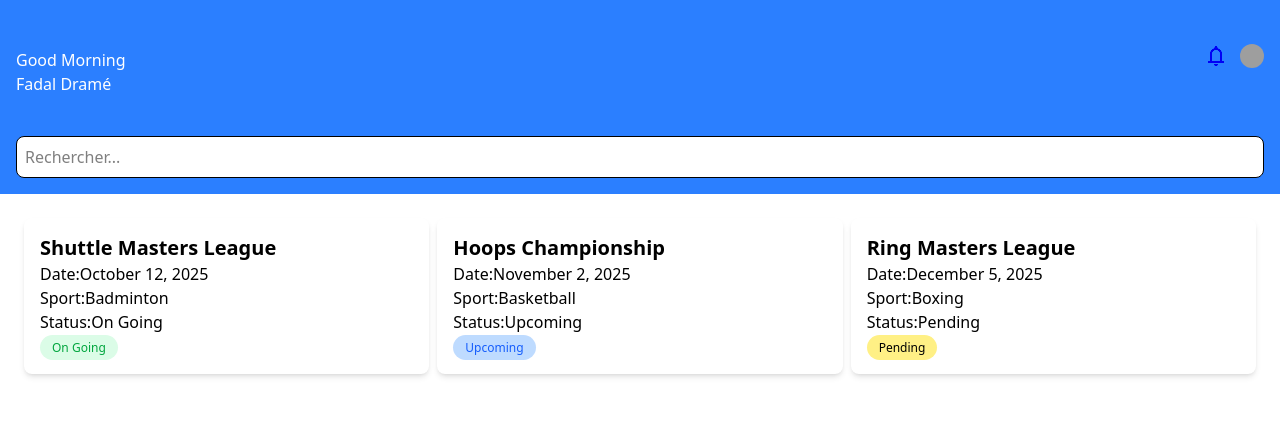
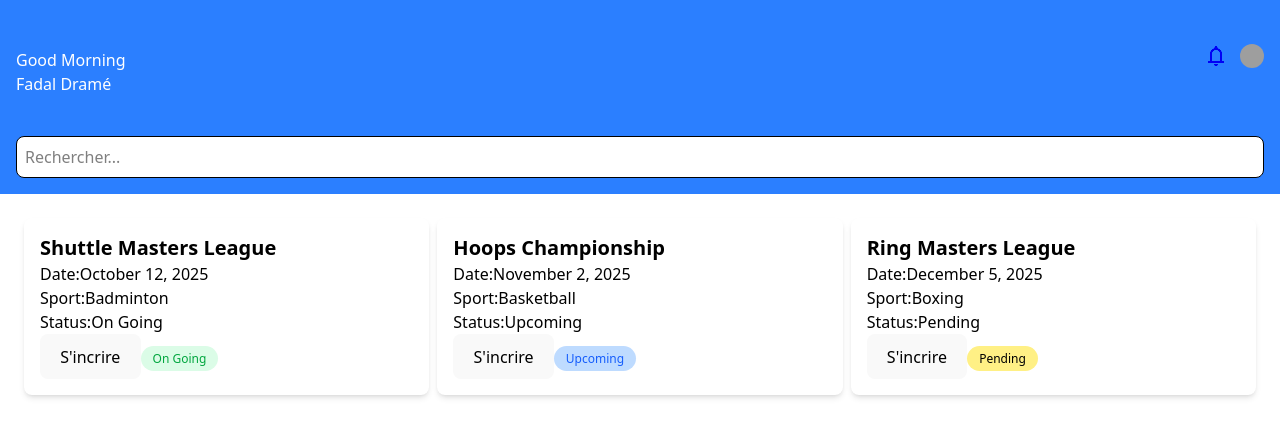
Before and after one commit to fadaldrame97-sys/Gestionnaire-de-Tournois-Sportifs, a React (Vite) app: page / in a window 1280 px wide. Shown: the top 436 px of the page. Built offline with nearby package versions, Linux system fonts and the light colour scheme; grey boxes are pictures that could not be loaded.

Commit message:
Importer Inscrire

```diff
--- a/src/Components/TournementONE.jsx
+++ b/src/Components/TournementONE.jsx
@@ -1,5 +1,6 @@
 import ParticipantsList from "./participantsList";
 import Badg from "./Badg";
+import Inscrire from "./inscription";
 export default function PremierCarte({tournoi}){
 
 
@@ -13,9 +14,11 @@ export default function PremierCarte({tournoi}){
 
       {/* <ParticipantsList participants={tournoi.participants} /> */}
 
+     <Inscrire/>
+
+  <Badg status={tournoi.status} />
 
 
-  <Badg status={tournoi.status} />
         </div>
     );
 }
```
